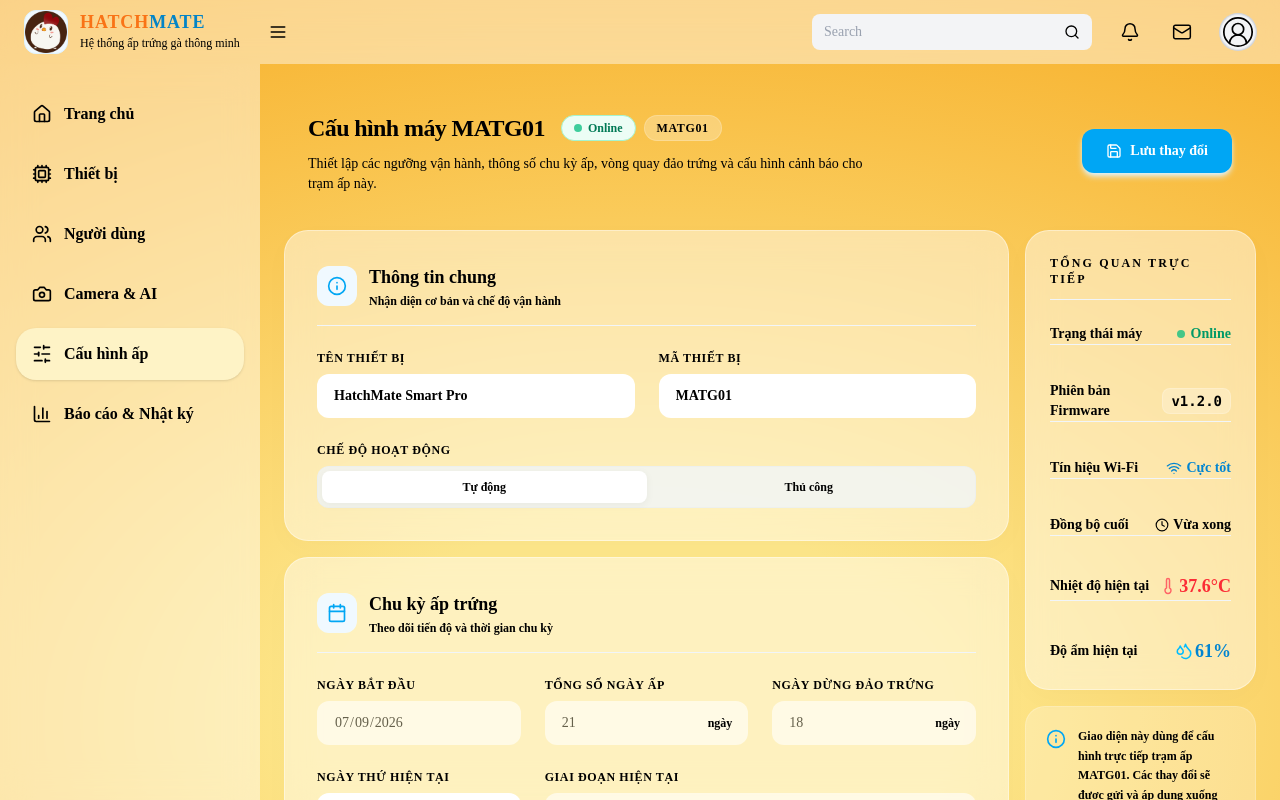
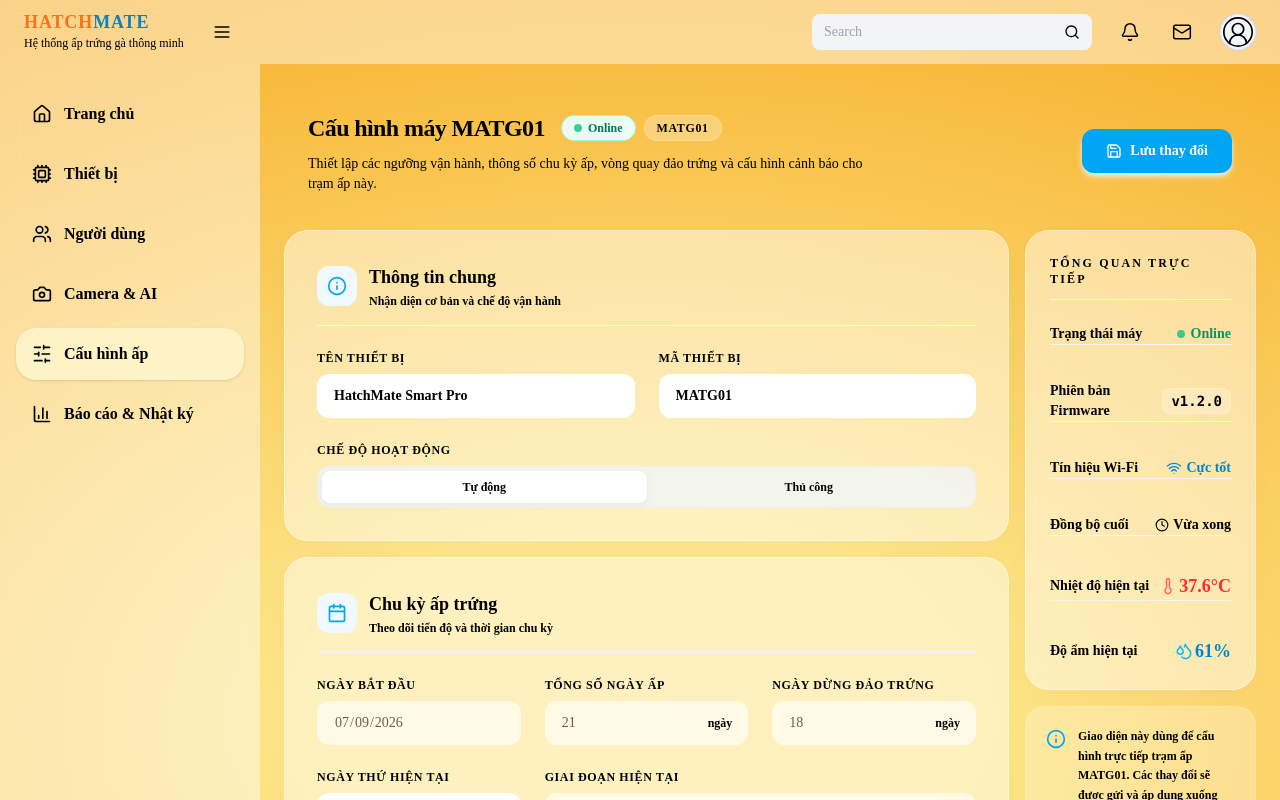
Before and after one commit to NhuYtech/hatchmateweb, a Next.js app: page /settings in a window 1280 px wide. Built offline with nearby package versions, Linux system fonts and the light colour scheme; no server answers; the database is empty.

Commit message:
feat: remove logo image from topbar next to brand name

```diff
--- a/src/components/admin/DashboardTopbar.tsx
+++ b/src/components/admin/DashboardTopbar.tsx
@@ -58,13 +58,6 @@ export default function DashboardTopbar({ onMenuToggle }: DashboardTopbarProps)
       <div className="flex items-center gap-4 sm:gap-6">
         {/* Logo + Brand Name */}
         <div className="flex items-center gap-3 select-none">
-          <div className="flex h-11 w-11 shrink-0 items-center justify-center rounded-xl bg-sky-50 text-sky-700 font-extrabold text-sm border border-sky-100 overflow-hidden">
-            <img
-              src="/logov2.png"
-              alt="Logo"
-              className="h-full w-full object-cover"
-            />
-          </div>
           <div className="min-w-0">
             <p className="text-base sm:text-lg font-extrabold tracking-wider leading-none">
               <span className="text-[#f97316]">HATCH</span>
```
